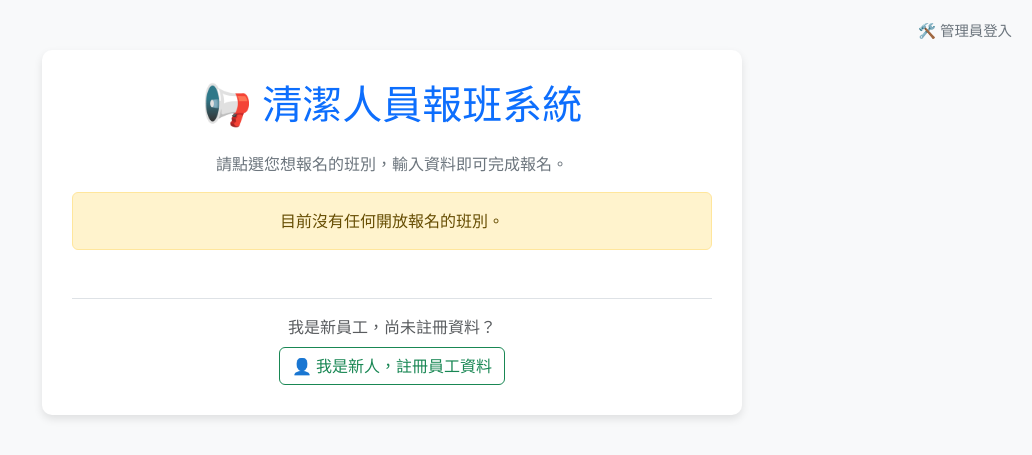
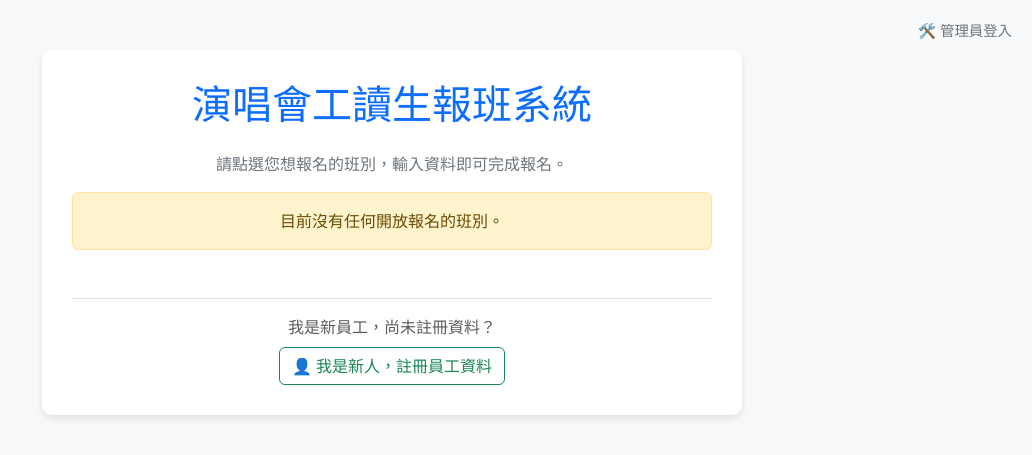
Before and after one commit to Lucaskcc/redishomework, a Flask app: page / in a window 1280 px wide. Shown: the top 455 px of the page, without its empty margins (248-1280 px from the left). Run offline with Flask 3, Linux system fonts and the light colour scheme; data that the repository does not hold is empty.

Commit message:
Add files via upload

```diff
--- a/templates/index.html
+++ b/templates/index.html
@@ -3,7 +3,7 @@
 <head>
     <meta charset="UTF-8">
     <meta name="viewport" content="width=device-width, initial-scale=1.0">
-    <title>💪 清潔人力公司 - 報班系統</title>
+    <title>演唱會工讀生報班系統</title>
     <link href="https://cdn.jsdelivr.net/npm/bootstrap@5.3.3/dist/css/bootstrap.min.css" rel="stylesheet">
     <style>
         .container {
@@ -59,7 +59,7 @@
     <div class="container bg-white">
         <a href="{{ url_for('admin_login') }}" class="admin-link">🛠️ 管理員登入</a>
 
-        <h1 class="text-center text-primary mb-4">📢 清潔人員報班系統</h1>
+        <h1 class="text-center text-primary mb-4">演唱會工讀生報班系統</h1>
         <p class="text-center text-secondary">請點選您想報名的班別，輸入資料即可完成報名。</p>
 
         {% if not slots %}
```
